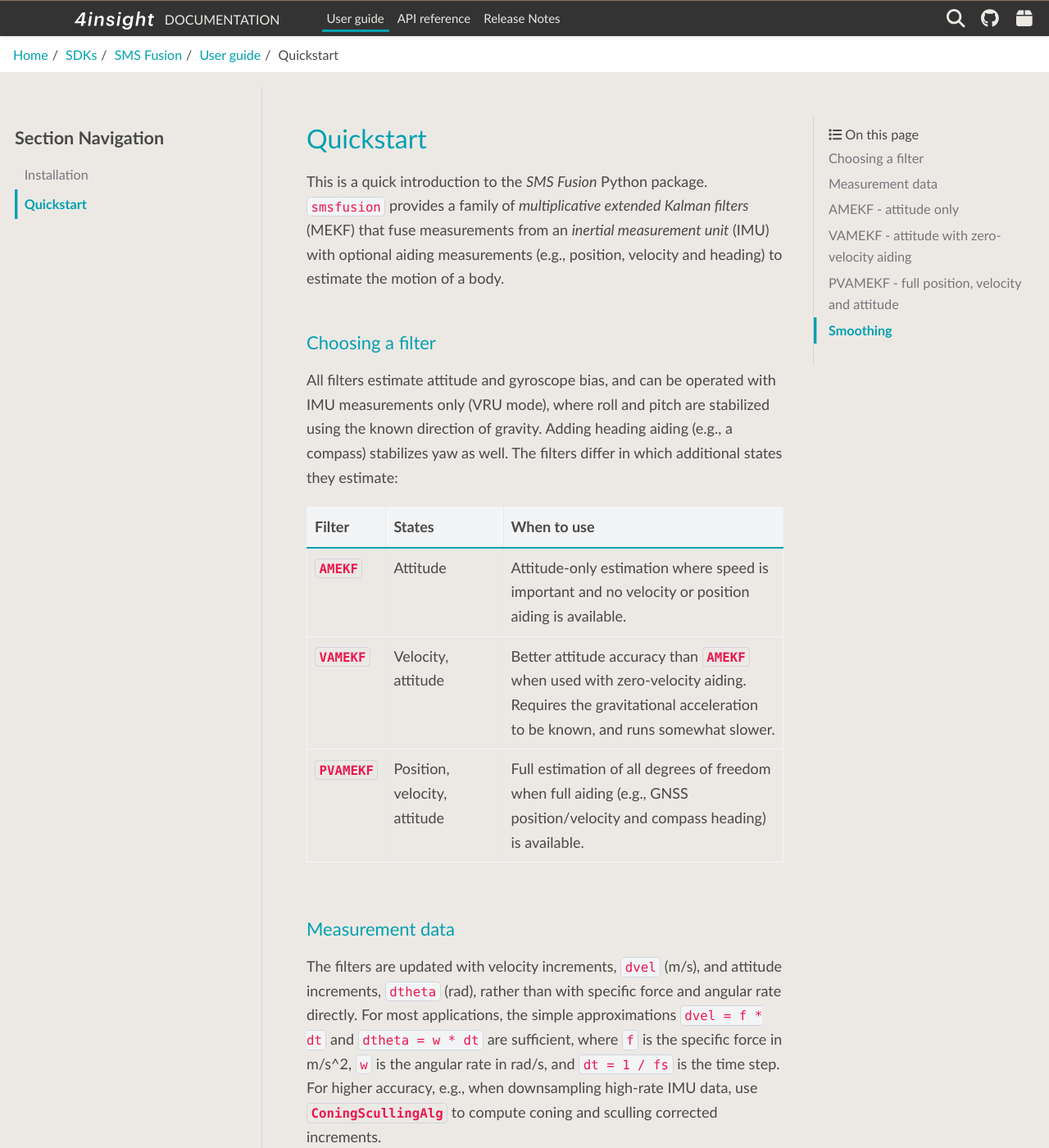
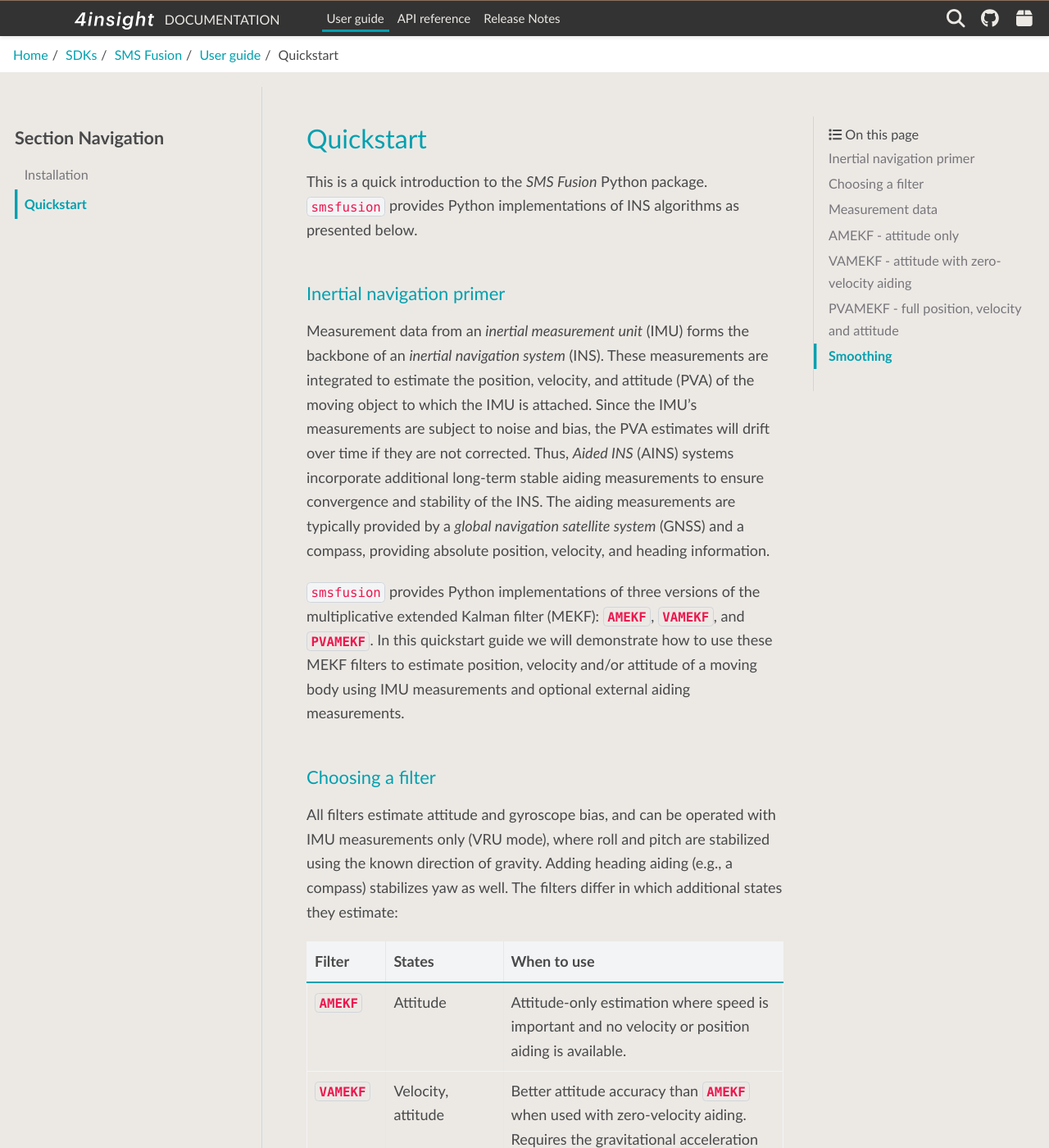
Before and after one commit to 4Subsea/smsfusion-python, a Sphinx documentation site: the page built from docs/user_guide/quickstart.rst, in a window 1280 px wide and 1400 px high. Shown: the whole window at 82% size. Built offline with Sphinx 7.4.7 and the PyData theme 0.15.4, drawn with Linux system fonts in a browser that asks for light colours.

Commit message:
some changes

```diff
--- a/docs/user_guide/quickstart.rst
+++ b/docs/user_guide/quickstart.rst
@@ -1,10 +1,25 @@
 Quickstart
 ==========
 This is a quick introduction to the `SMS Fusion` Python package. ``smsfusion``
-provides a family of `multiplicative extended Kalman filters` (MEKF) that fuse
-measurements from an `inertial measurement unit` (IMU) with optional aiding
-measurements (e.g., position, velocity and heading) to estimate the motion of a
-body.
+provides Python implementations of INS algorithms as presented below.
+
+Inertial navigation primer
+--------------------------
+Measurement data from an `inertial measurement unit` (IMU) forms the backbone of an
+`inertial navigation system` (INS). These measurements are integrated to estimate the
+position, velocity, and attitude (PVA) of the moving object to which the IMU is attached.
+Since the IMU's measurements are subject to noise and bias, the PVA estimates will drift
+over time if they are not corrected. Thus, `Aided INS` (AINS) systems incorporate additional
+long-term stable aiding measurements to ensure convergence and stability of the INS.
+The aiding measurements are typically provided by a `global navigation satellite system`
+(GNSS) and a compass, providing absolute position, velocity, and heading information.
+
+``smsfusion`` provides Python implementations of three versions of the multiplicative
+extended Kalman filter (MEKF): :class:`~smsfusion.AMEKF`, :class:`~smsfusion.VAMEKF`,
+and :class:`~smsfusion.PVAMEKF`. In this quickstart guide we will demonstrate how
+to use these MEKF filters to estimate position, velocity and/or attitude of a moving
+body using IMU measurements and optional external aiding measurements.
+
 
 Choosing a filter
 -----------------
```
